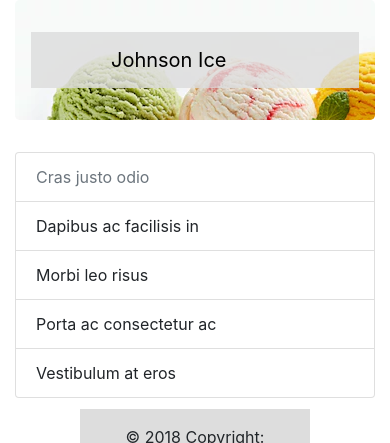
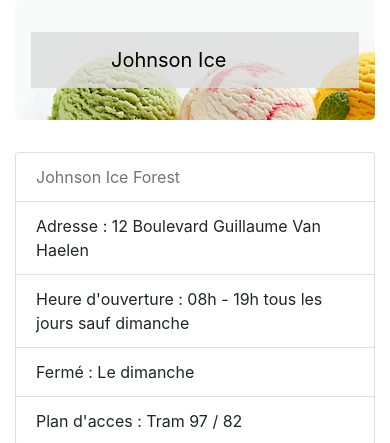
Before and after one commit to Cedric-Fournier/Becode-Bootstrap-Restaurant, a PHP site: page /restaurants.php in a window 390 px wide. Shown: the top 443 px of the page. Run offline with PHP 8.4, Linux system fonts and the light colour scheme; some libraries are stand-ins or nearby versions.

Commit message:
30-05-18 10:27

```diff
--- a/Assets/CSS/style.css
+++ b/Assets/CSS/style.css
@@ -25,6 +25,16 @@
   color: #005573;
 }
 
+/* MAP GOOGLE */
+
+#map, #map2 {
+  width: 100%;
+  height: 300px;
+  background-color: grey;
+ }
+
+ /* MAP GOOGLE */
+
 
 /* FOOTER */
 
--- /dev/null
+++ b/Assets/JS/mapgoogle.js
@@ -0,0 +1,18 @@
+function initMap() {
+
+  var johnsonice = {lat: 50.820410, lng: 4.326392};
+
+  var johnsonice2 = {lat: 50.803081, lng: 4.336631};
+
+
+  var map = new google.maps.Map(
+      document.getElementById('map'), {zoom: 16, center: johnsonice});
+
+  var map2 = new google.maps.Map(
+      document.getElementById('map2'), {zoom: 18, center: johnsonice2});
+
+  var marker = new google.maps.Marker({position: johnsonice, map: map});
+
+  var marker2 = new google.maps.Marker({position: johnsonice2, map: map2});
+}
+50.803081, 4.336631
--- a/Partials/header.php
+++ b/Partials/header.php
@@ -7,6 +7,7 @@
     <script src="https://stackpath.bootstrapcdn.com/bootstrap/4.1.1/js/bootstrap.min.js" integrity="sha384-smHYKdLADwkXOn1EmN1qk/HfnUcbVRZyYmZ4qpPea6sjB/pTJ0euyQp0Mk8ck+5T" crossorigin="anonymous"></script>
     <link rel="stylesheet" href="https://use.fontawesome.com/releases/v5.0.13/css/all.css" integrity="sha384-DNOHZ68U8hZfKXOrtjWvjxusGo9WQnrNx2sqG0tfsghAvtVlRW3tvkXWZh58N9jp" crossorigin="anonymous">
     <link rel="stylesheet" href="./Assets/CSS/style.css">
+    <script src="./Assets/JS/mapgoogle.js"></script>
     <title>Johnson Ice</title>
   </head>
   <body>
--- a/contact.php
+++ b/contact.php
@@ -22,9 +22,10 @@
         <select class="form-control">
           <option disabled selected>Choisissez votre objet</option>
           <option>Emploi</option>
+          <option>Réservation</option>
           <option>Événement</option>
           <option>Réclamation</option>
-          <option>Problème diver</option>
+          <option>Problème divers</option>
           <option>Autres</option>
         </select>
       </div>
@@ -40,7 +41,7 @@
 
     <ul class="list-group">
       <li class="list-group-item disabled">Informations</li>
-      <li class="list-group-item"><strong class="text-info">Adresse : </strong>12 avenue du givre 1090 Bruxelles</li>
+      <li class="list-group-item"><strong class="text-info">Adresse : </strong>12 Boulevard Guillaume Van Haelen 1090 Bruxelles</li>
       <li class="list-group-item"><strong class="text-info">Telephone : </strong>02/46 87 91 22 </li>
       <li class="list-group-item"><strong class="text-info" class="text-info">E-mail Information : </strong>info@johnson-ice.be</li>
       <li class="list-group-item"><strong class="text-info">E-mail Administration : </strong>admin@johnson-ice.be</li>
--- a/restaurants.php
+++ b/restaurants.php
@@ -6,18 +6,43 @@
   <div class="col-sm-6">
 
     <ul class="list-group">
-      <li class="list-group-item disabled">Cras justo odio</li>
-      <li class="list-group-item">Dapibus ac facilisis in</li>
-      <li class="list-group-item">Morbi leo risus</li>
-      <li class="list-group-item">Porta ac consectetur ac</li>
-      <li class="list-group-item">Vestibulum at eros</li>
+      <li class="list-group-item disabled">Johnson Ice Forest</li>
+      <li class="list-group-item">Adresse : 12 Boulevard Guillaume Van Haelen</li>
+      <li class="list-group-item">Heure d'ouverture : 08h - 19h tous les jours sauf dimanche</li>
+      <li class="list-group-item">Fermé : Le dimanche</li>
+      <li class="list-group-item">Plan d'acces : Tram 97 / 82</li>
     </ul>
 
   </div>
 
   <div class="col-sm-6">
+    <div id="map"></div>
+    <script async defer src="https://maps.googleapis.com/maps/api/js?key=AIzaSyCMhB3M_h_8ZZ5-t2u-AnBL0VPtkxGOAeE&callback=initMap"></script>
 
   </div>
 </div>
+<br>
+<br>
+<br>
+<div class="row">
+
+  <div class="col-sm-6">
+
+    <ul class="list-group">
+      <li class="list-group-item disabled">Johnson Ice Uccle</li>
+      <li class="list-group-item">Adresse : 67 Chaussée d'Alsemberg</li>
+      <li class="list-group-item">Heure d'ouverture : 08h - 19h tous les jours sauf dimanche</li>
+      <li class="list-group-item">Fermé : Le dimanche</li>
+      <li class="list-group-item">Plan d'acces : Bus 54</li>
+    </ul>
+
+  </div>
+
+  <div class="col-sm-6">
+    <div id="map2"></div>
+
+  </div>
+</div>
+<br>
 
 <?php include ('./Partials/footer.php'); ?>
```
